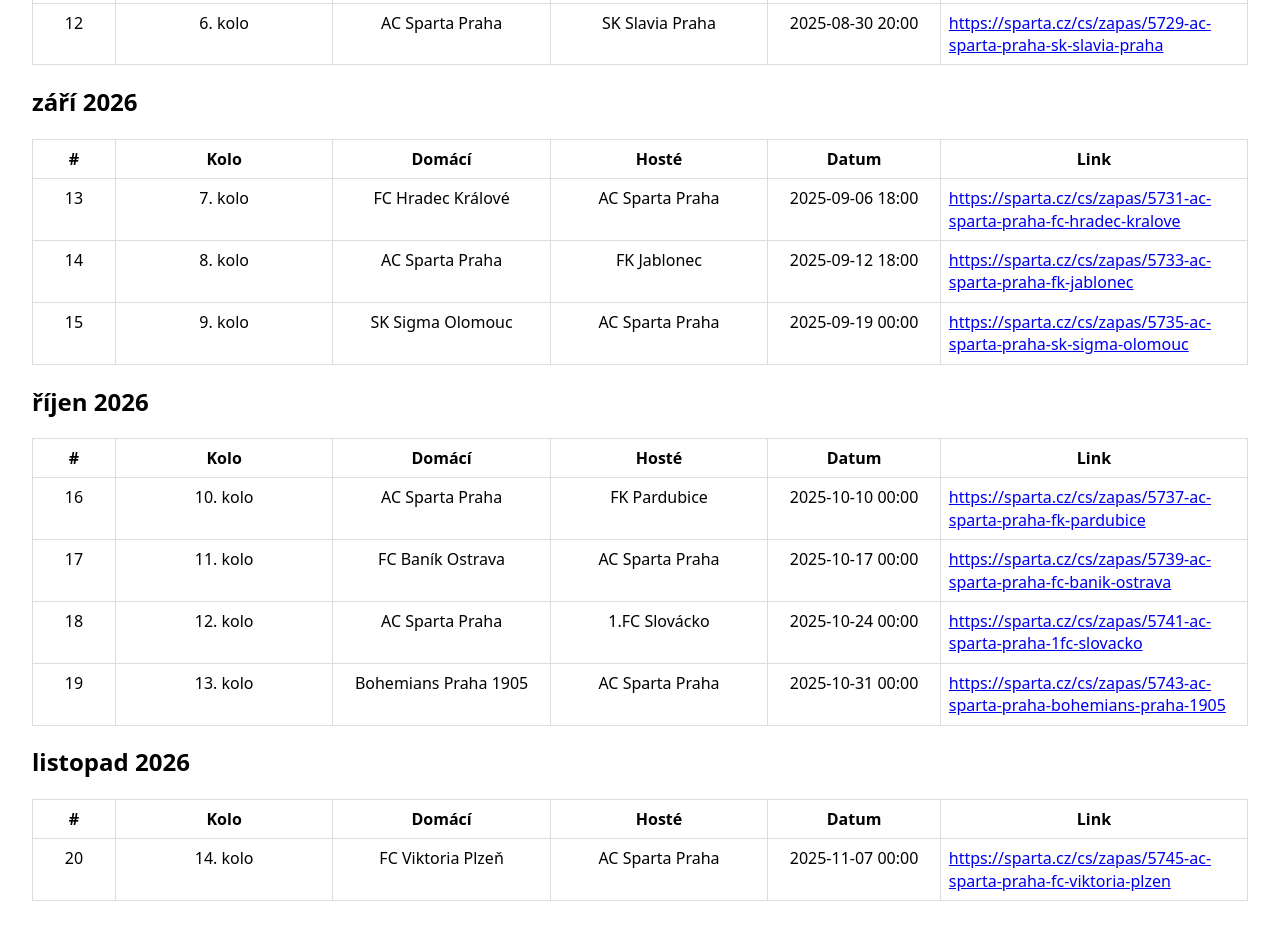
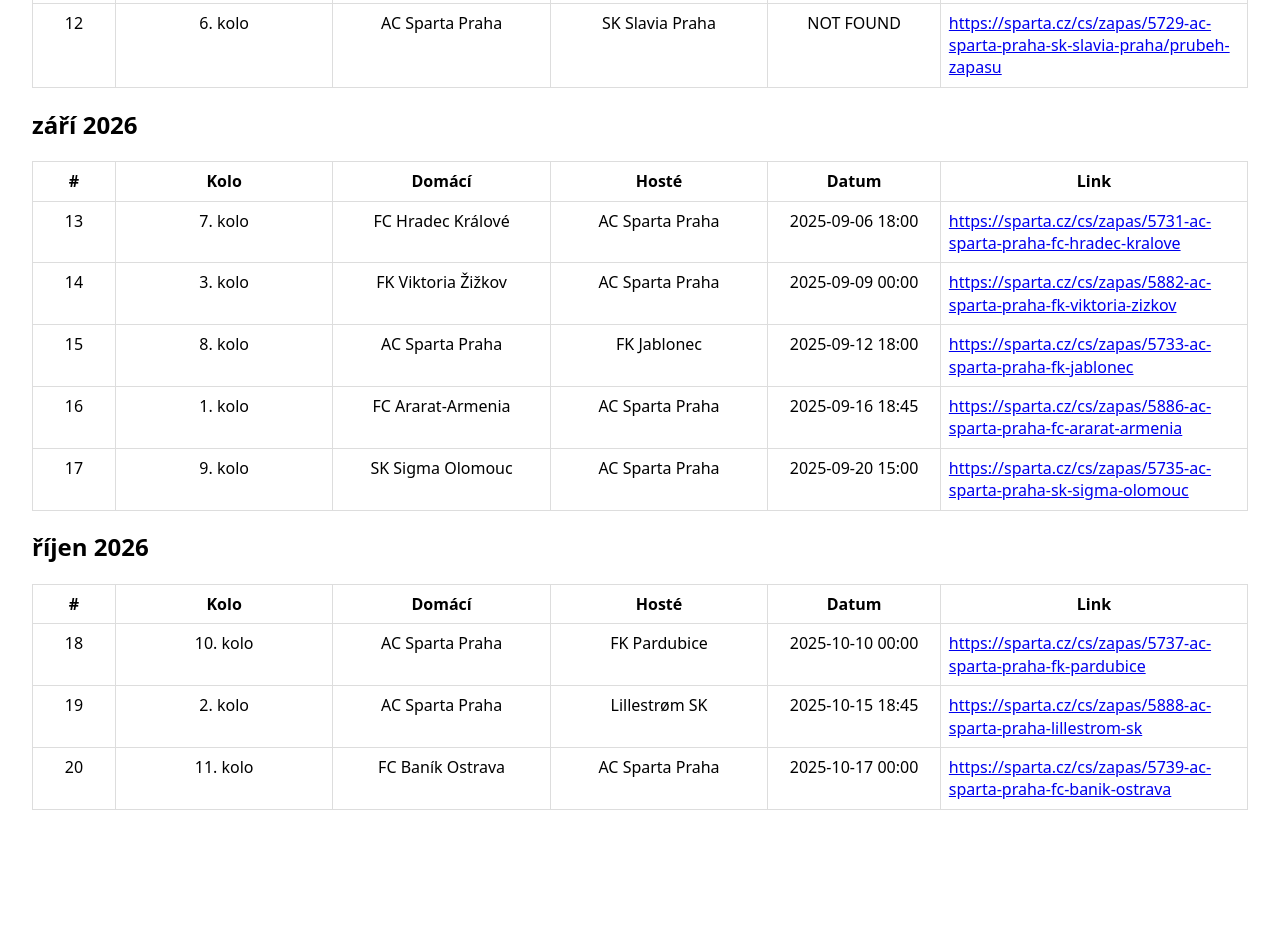
Before and after one commit to Pavhan/sparta-events-calendar, a website: page docs/index.html in a window 1280 px wide. Shown: the part 1273-2202 px from the top of the page. After the commit the page ends 2115 px from the top, so only its background shows below. Drawn offline with Linux system fonts and the light colour scheme.

Commit message:
chore: update sparta report + ics

```diff
--- a/docs/index.html
+++ b/docs/index.html
@@ -177,8 +177,8 @@
               <td>6. kolo</td>
               <td>AC Sparta Praha</td>
               <td>SK Slavia Praha</td>
-              <td>2025-08-30 20:00</td>
-              <td style="text-align:left"><a href="https://sparta.cz/cs/zapas/5729-ac-sparta-praha-sk-slavia-praha" target="_blank" rel="noreferrer">https://sparta.cz/cs/zapas/5729-ac-sparta-praha-sk-slavia-praha</a></td>
+              <td>NOT FOUND</td>
+              <td style="text-align:left"><a href="https://sparta.cz/cs/zapas/5729-ac-sparta-praha-sk-slavia-praha/prubeh-zapasu" target="_blank" rel="noreferrer">https://sparta.cz/cs/zapas/5729-ac-sparta-praha-sk-slavia-praha/prubeh-zapasu</a></td>
             </tr>
 
           </tbody>
@@ -211,6 +211,16 @@
 
             <tr>
               <td>14</td>
+              <td>3. kolo</td>
+              <td>FK Viktoria Žižkov</td>
+              <td>AC Sparta Praha</td>
+              <td>2025-09-09 00:00</td>
+              <td style="text-align:left"><a href="https://sparta.cz/cs/zapas/5882-ac-sparta-praha-fk-viktoria-zizkov" target="_blank" rel="noreferrer">https://sparta.cz/cs/zapas/5882-ac-sparta-praha-fk-viktoria-zizkov</a></td>
+            </tr>
+
+
+            <tr>
+              <td>15</td>
               <td>8. kolo</td>
               <td>AC Sparta Praha</td>
               <td>FK Jablonec</td>
@@ -220,11 +230,21 @@
 
 
             <tr>
-              <td>15</td>
+              <td>16</td>
+              <td>1. kolo</td>
+              <td>FC Ararat-Armenia</td>
+              <td>AC Sparta Praha</td>
+              <td>2025-09-16 18:45</td>
+              <td style="text-align:left"><a href="https://sparta.cz/cs/zapas/5886-ac-sparta-praha-fc-ararat-armenia" target="_blank" rel="noreferrer">https://sparta.cz/cs/zapas/5886-ac-sparta-praha-fc-ararat-armenia</a></td>
+            </tr>
+
+
+            <tr>
+              <td>17</td>
               <td>9. kolo</td>
               <td>SK Sigma Olomouc</td>
               <td>AC Sparta Praha</td>
-              <td>2025-09-19 00:00</td>
+              <td>2025-09-20 15:00</td>
               <td style="text-align:left"><a href="https://sparta.cz/cs/zapas/5735-ac-sparta-praha-sk-sigma-olomouc" target="_blank" rel="noreferrer">https://sparta.cz/cs/zapas/5735-ac-sparta-praha-sk-sigma-olomouc</a></td>
             </tr>
 
@@ -247,7 +267,7 @@
           <tbody>
 
             <tr>
-              <td>16</td>
+              <td>18</td>
               <td>10. kolo</td>
               <td>AC Sparta Praha</td>
               <td>FK Pardubice</td>
@@ -257,7 +277,17 @@
 
 
             <tr>
-              <td>17</td>
+              <td>19</td>
+              <td>2. kolo</td>
+              <td>AC Sparta Praha</td>
+              <td>Lillestrøm SK</td>
+              <td>2025-10-15 18:45</td>
+              <td style="text-align:left"><a href="https://sparta.cz/cs/zapas/5888-ac-sparta-praha-lillestrom-sk" target="_blank" rel="noreferrer">https://sparta.cz/cs/zapas/5888-ac-sparta-praha-lillestrom-sk</a></td>
+            </tr>
+
+
+            <tr>
+              <td>20</td>
               <td>11. kolo</td>
               <td>FC Baník Ostrava</td>
               <td>AC Sparta Praha</td>
@@ -265,53 +295,6 @@
               <td style="text-align:left"><a href="https://sparta.cz/cs/zapas/5739-ac-sparta-praha-fc-banik-ostrava" target="_blank" rel="noreferrer">https://sparta.cz/cs/zapas/5739-ac-sparta-praha-fc-banik-ostrava</a></td>
             </tr>
 
-
-            <tr>
-              <td>18</td>
-              <td>12. kolo</td>
-              <td>AC Sparta Praha</td>
-              <td>1.FC Slovácko</td>
-              <td>2025-10-24 00:00</td>
-              <td style="text-align:left"><a href="https://sparta.cz/cs/zapas/5741-ac-sparta-praha-1fc-slovacko" target="_blank" rel="noreferrer">https://sparta.cz/cs/zapas/5741-ac-sparta-praha-1fc-slovacko</a></td>
-            </tr>
-
-
-            <tr>
-              <td>19</td>
-              <td>13. kolo</td>
-              <td>Bohemians Praha 1905</td>
-              <td>AC Sparta Praha</td>
-              <td>2025-10-31 00:00</td>
-              <td style="text-align:left"><a href="https://sparta.cz/cs/zapas/5743-ac-sparta-praha-bohemians-praha-1905" target="_blank" rel="noreferrer">https://sparta.cz/cs/zapas/5743-ac-sparta-praha-bohemians-praha-1905</a></td>
-            </tr>
-
-          </tbody>
-        </table>
-
-
-        <h2>listopad 2026</h2>
-        <table>
-          <thead>
-            <tr>
-              <th>#</th>
-              <th>Kolo</th>
-              <th>Domácí</th>
-              <th>Hosté</th>
-              <th>Datum</th>
-              <th>Link</th>
-            </tr>
-          </thead>
-          <tbody>
-
-            <tr>
-              <td>20</td>
-              <td>14. kolo</td>
-              <td>FC Viktoria Plzeň</td>
-              <td>AC Sparta Praha</td>
-              <td>2025-11-07 00:00</td>
-              <td style="text-align:left"><a href="https://sparta.cz/cs/zapas/5745-ac-sparta-praha-fc-viktoria-plzen" target="_blank" rel="noreferrer">https://sparta.cz/cs/zapas/5745-ac-sparta-praha-fc-viktoria-plzen</a></td>
-            </tr>
-
           </tbody>
         </table>
 
```
Also changed, not shown: 1 other file.
